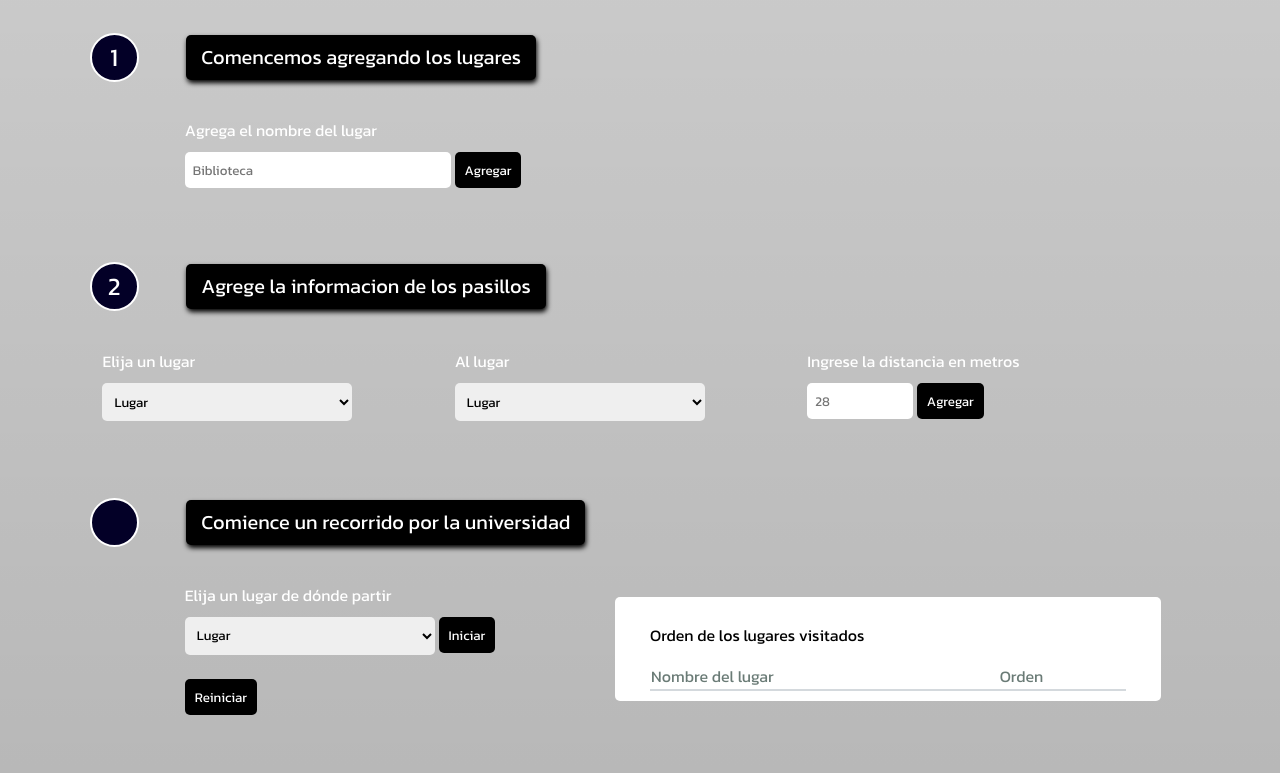
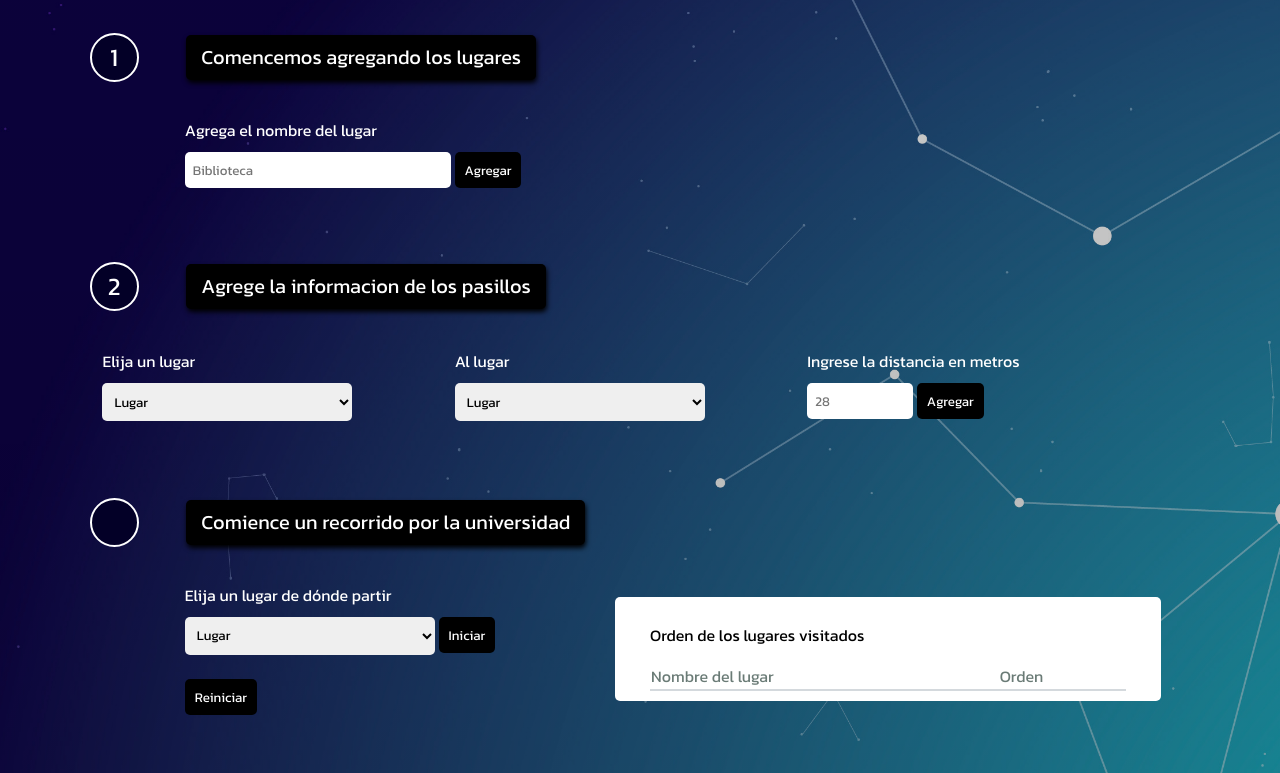
Before and after one commit to AleoshGG/MapaUP, a plain HTML site: page index.html in a window 1280 px wide. Shown: the part 122-895 px from the top of the page. Drawn offline with nearby package versions, Linux system fonts and the light colour scheme; some packages are replaced by stand-ins of ours; the site is published under a folder, as on GitHub Pages, so addresses that start at the root find nothing; a script that the page names is missing.

Commit message:
arreglando stilos

```diff
--- a/style.css
+++ b/style.css
@@ -7,7 +7,7 @@
 body {
   margin: 0;
   padding: 0;
-  background: linear-gradient(rgba(0, 0, 0, 0.2), rgba(0, 0, 0, 0.3)), url('/img/2238235.jpg');
+  background: linear-gradient(rgba(0, 0, 0, 0.2), rgba(0, 0, 0, 0.3)), url('./img/2238235.jpg');
   background-size: cover;
   background-repeat: no-repeat;
 }
```
